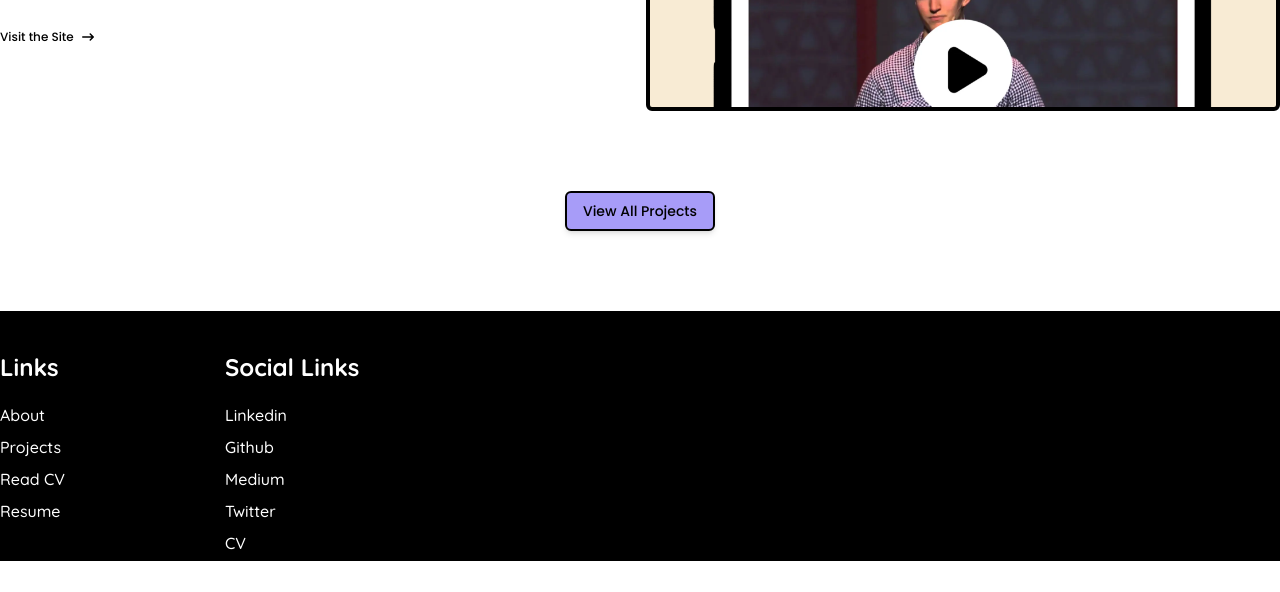
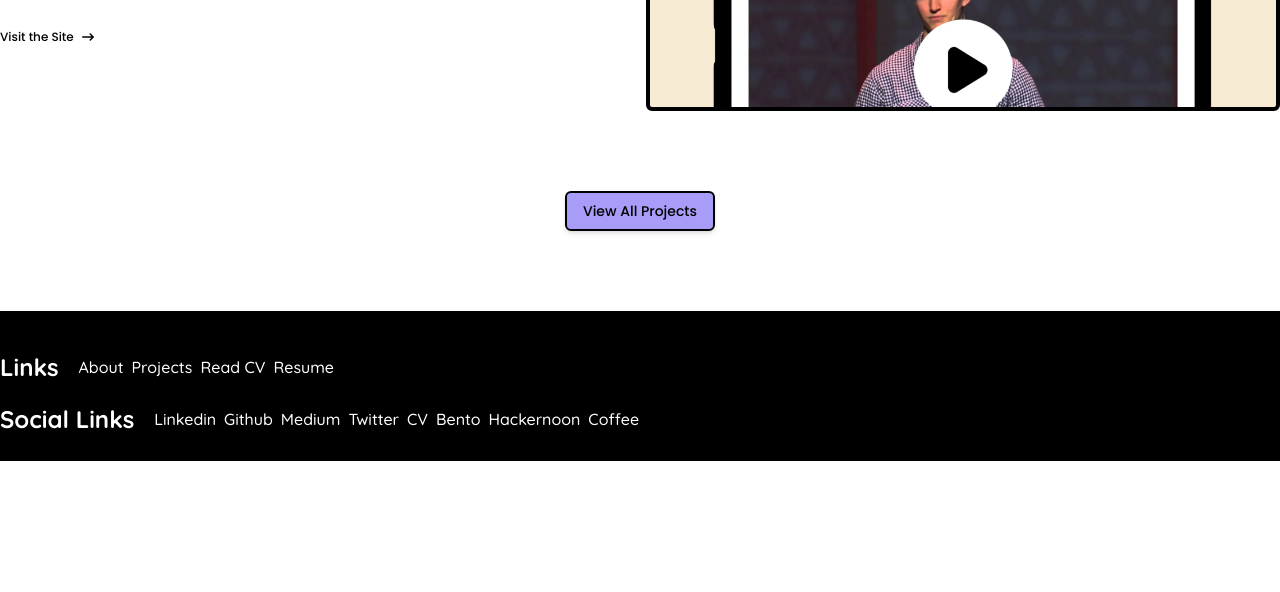
Before and after one commit to arulvalananto/portfolio, a React app in the folder portfoliov2/: page / in a window 1280 px wide. Shown: the part 2903-3495 px from the top of the page. After the commit the page ends 3364 px from the top, so only its background shows below. Built offline with nearby package versions, Linux system fonts and the light colour scheme; some packages are replaced by stand-ins of ours.

Commit message:
update: page links

```diff
--- a/portfoliov2/app/about-me/page.tsx
+++ b/portfoliov2/app/about-me/page.tsx
@@ -33,7 +33,7 @@ const AboutPage = () => {
         <h1 className="text-[32px] font-bold leading-[120%] tracking-[-1px] xl:text-[44px] xl:tracking-[-2px]">
           Arul Valan Anto
         </h1>
-        <h6 className="pb-8">Full Stack Developer + Tech Blogger</h6>
+        <h2 className="pb-8">Full Stack Developer + Tech Blogger</h2>
         <div className="flex flex-col gap-4 mb-2">
           <p className="flex flex-col gap-2 text-sm">
             <span className="text-xs font-bold text-black uppercase">
--- a/portfoliov2/app/ui/home/components/Footer.tsx
+++ b/portfoliov2/app/ui/home/components/Footer.tsx
@@ -6,11 +6,11 @@ import ExternalLink from "../../external-link";
 
 const Footer = () => {
   return (
-    <div className="w-full h-full sm:h-[250px] bg-black">
-      <div className="w-full max-w-full px-10 xl:px-0 xl:w-[1280px] xl:max-w-[1280px] m-auto h-full font-quicksand font-medium text-white py-10 flex flex-col sm:flex-row gap-10 sm:gap-40">
-        <div className="flex flex-col gap-5">
+    <div className="w-full h-full md:h-[150px] bg-black">
+      <div className="w-full max-w-full px-10 xl:px-0 xl:w-[1280px] xl:max-w-[1280px] m-auto h-full font-quicksand font-medium text-white py-10 flex flex-col gap-5">
+        <div className="flex flex-col md:flex-row items-start md:items-center gap-5">
           <h5 className="font-bold text-2xl uppercase sm:capitalize">Links</h5>
-          <div className="flex flex-row flex-wrap gap-5 sm:flex-nowrap sm:flex-col sm:gap-2">
+          <div className="flex flex-row flex-wrap gap-5 sm:flex-nowrap sm:gap-2">
             <Link
               href="/about"
               className="hover:underline hover:underline-offset-2"
@@ -37,11 +37,11 @@ const Footer = () => {
             </a>
           </div>
         </div>
-        <div className="flex flex-col gap-5">
+        <div className="flex flex-col md:flex-row items-start md:items-center gap-5">
           <h5 className="font-bold text-2xl uppercase sm:capitalize">
             Social Links
           </h5>
-          <div className="flex flex-row flex-wrap gap-5 sm:flex-nowrap sm:flex-col sm:gap-2">
+          <div className="flex flex-row flex-wrap gap-5 sm:flex-nowrap sm:gap-2">
             {socialLinks.map((link, index) => {
               const name = link.title.split(" ").at(-1);
               const title = name
```
